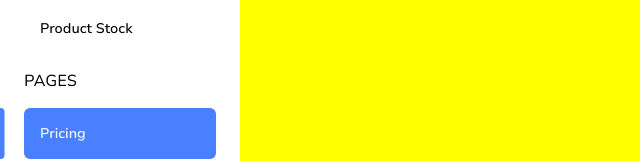
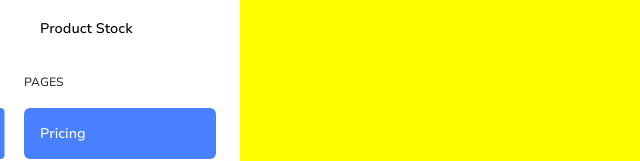
Before and after one commit to AliBayatMokhtari/dash-stack, a React (Create React App) app: page /#/dashboard in a window 1280 px wide. Shown: the part 333-494 px from the top of the page, without its empty margins (0-640 px from the left). Built offline with nearby package versions, Linux system fonts and the light colour scheme.

Commit message:
chore: use react-router-dom future flags

```diff
--- a/src/components/providers/router-provider/index.js
+++ b/src/components/providers/router-provider/index.js
@@ -2,7 +2,14 @@ import { RouterProvider as ReactRouterProvider } from "react-router-dom";
 import router from "../../../router";
 
 const RouterProvider = () => {
-  return <ReactRouterProvider router={router} />;
+  return (
+    <ReactRouterProvider
+      router={router}
+      future={{
+        v7_startTransition: true,
+      }}
+    />
+  );
 };
 
 export default RouterProvider;
--- a/src/components/side-bar/index.js
+++ b/src/components/side-bar/index.js
@@ -39,7 +39,9 @@ const SideBar = () => {
         {sections.map(({ items, title: sectionTitle }, index) => (
           <div key={index}>
             {sectionTitle && (
-              <div className={cls.sectionTitleContainer}>{sectionTitle}</div>
+              <div className={cls.sectionTitleContainer}>
+                <span className={cls.sectionTitle}>{sectionTitle}</span>
+              </div>
             )}
             <div>
               {items.map(({ path, title }, index) => (
--- a/src/components/side-bar/side-bar.styles.js
+++ b/src/components/side-bar/side-bar.styles.js
@@ -22,6 +22,10 @@ const useStyles = createUseStyles((theme) => ({
   sectionTitleContainer: {
     paddingInline: "1.5rem",
     marginBlock: "1rem",
+  },
+  sectionTitle: {
+    fontSize: "0.75rem",
+    color: "#202224",
   },
   link: {
     textDecoration: "none",
--- a/src/router/index.js
+++ b/src/router/index.js
@@ -4,7 +4,8 @@ import Dashboard from "../pages/dashboard";
 import Home from "../pages/home";
 import paths from "./paths";
 
-const router = createHashRouter([
+const router = createHashRouter(
+  [
     {
       path: paths.index,
       Component: Root,
@@ -19,6 +20,12 @@ const router = createHashRouter([
         },
       ],
     },
-]);
+  ],
+  {
+    future: {
+      v7_relativeSplatPath: true,
+    },
+  }
+);
 
 export default router;
```
Lines whose indentation alone changed are shown as unchanged.
